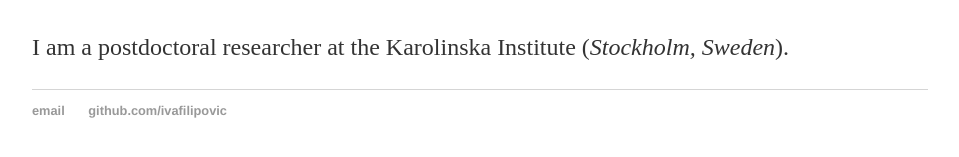
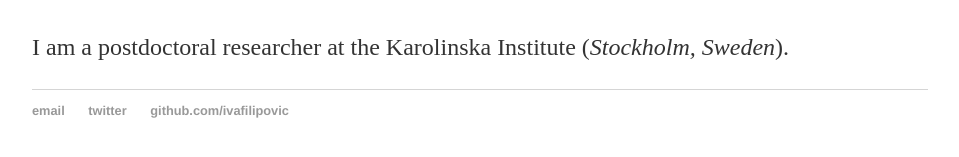
Before and after one commit to IvaFilipovic/IvaFilipovic.github.io, a Jekyll site: the page built from index.html, in a window 1280 px wide. Shown: the part 166-323 px from the top of the page, without its empty margins (160-1119 px from the left). Built offline with Jekyll 4.4.1, drawn with Linux system fonts in a browser that asks for light colours.

Commit message:
Update default.html
twitter

```diff
--- a/_layouts/default.html
+++ b/_layouts/default.html
@@ -22,6 +22,7 @@
 			<footer>
 	    		<ul>
 	        		<li><a href="mailto:najboljaiva@gmail.com">email</a></li>
+				<li><a href="https://twitter.com/if91">twitter</a></li>
 	        		<li><a href="https://github.com/ivafilipovic">github.com/ivafilipovic</a></li>
 				</ul>
 			</footer>
```
